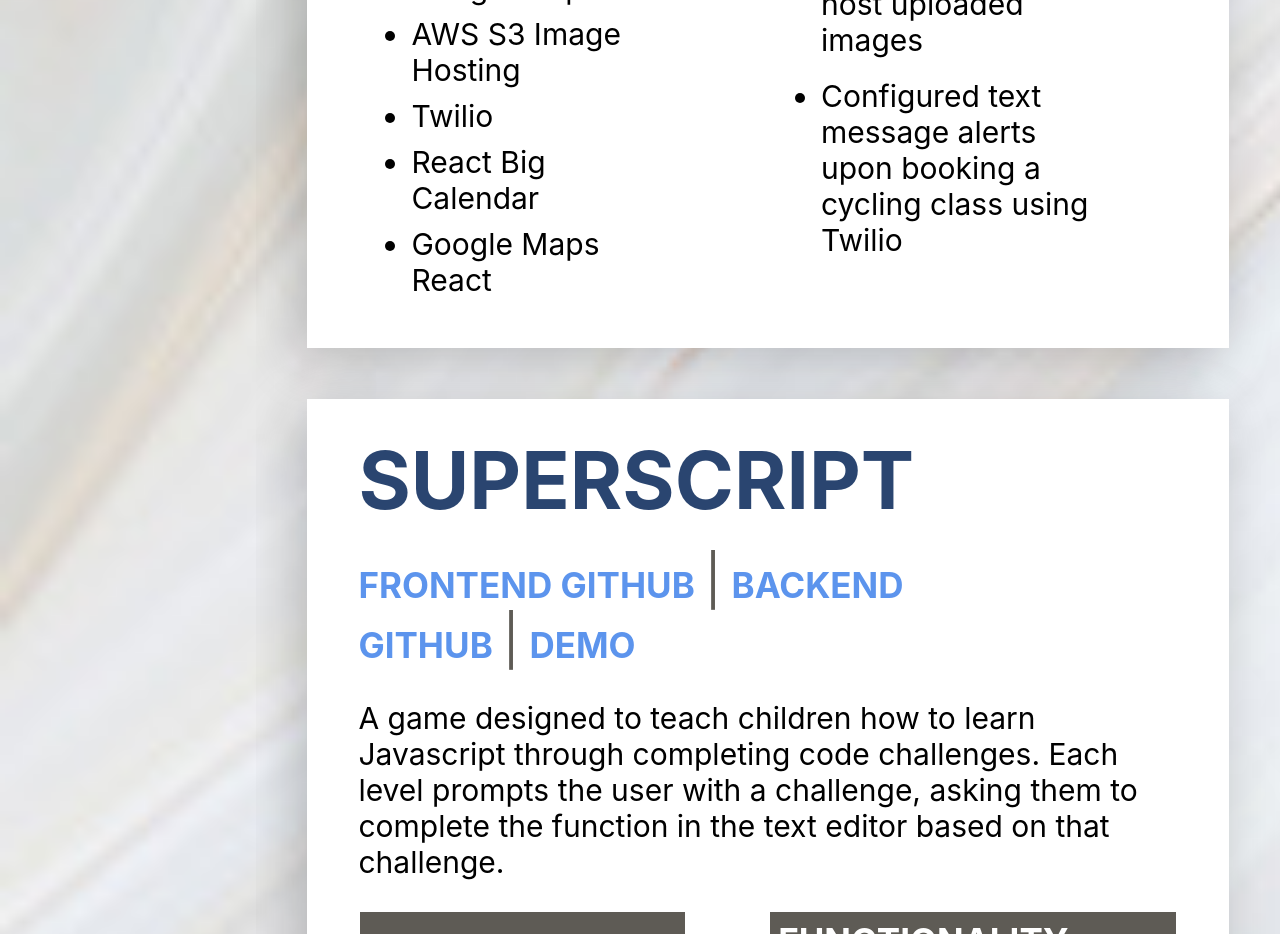
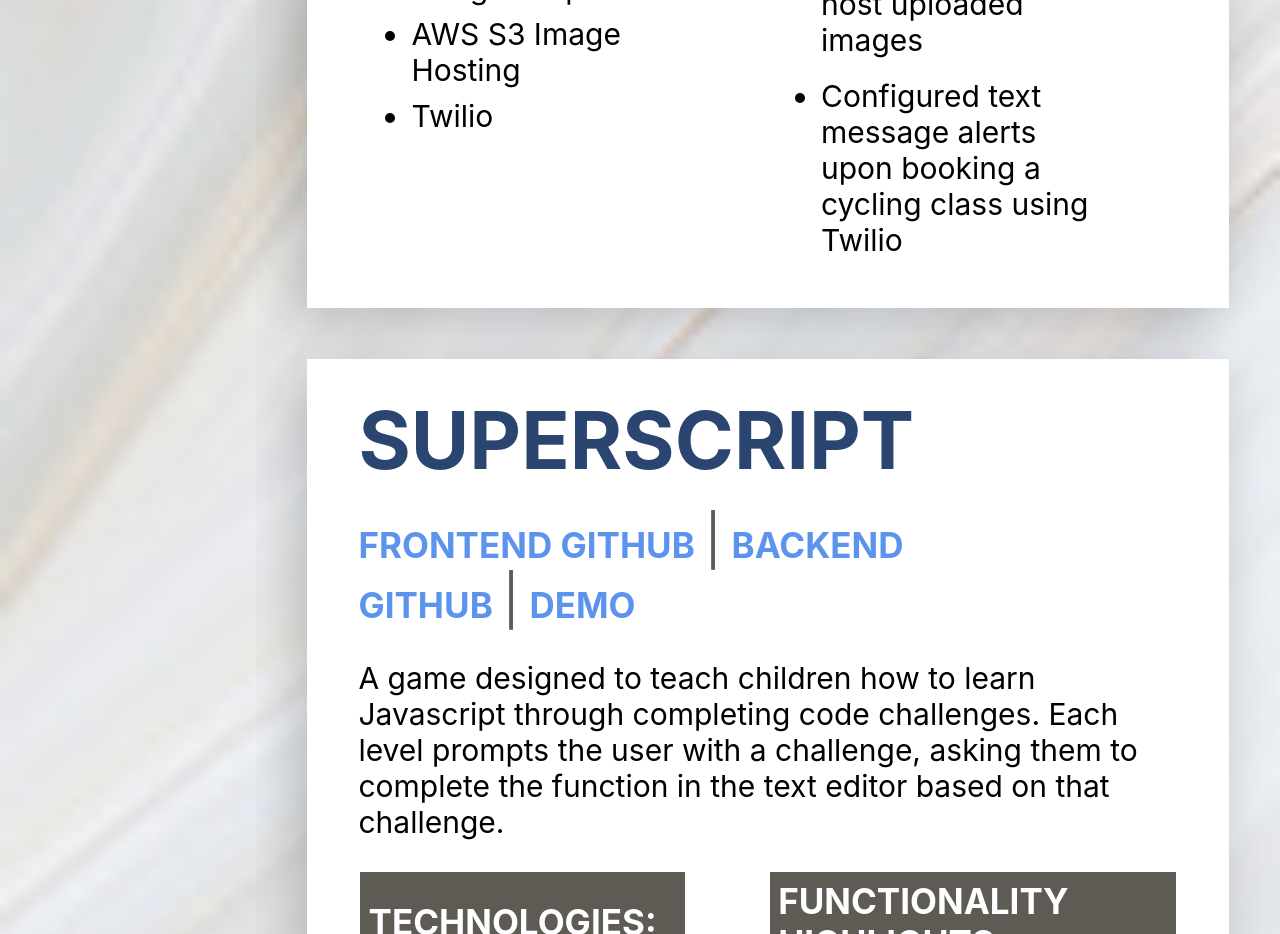
Before and after one commit to sivanadler/sivan-adler-website, a React (Create React App) app: page /projects in a window 1280 px wide. Shown: the part 1120-2054 px from the top of the page. Built offline with nearby package versions, Linux system fonts and the light colour scheme.

Commit message:
edits to project technologies

```diff
--- a/src/Project.js
+++ b/src/Project.js
@@ -18,7 +18,7 @@
             name={'Cycle Source'}
             link={'not yet'}
             description={'The best web application to find, book and manage cycling classes near you. Users can search for studios in their area, follow studios and instructors and book spin classes all in one place.'}
-            technologies={['React', 'Javascript', 'Redux', 'Ruby on Rails', 'Custom CSS', 'Google Maps API', 'AWS S3 Image Hosting', 'Twilio', 'React Big Calendar', 'Google Maps React']}
+            technologies={['React', 'Javascript', 'Redux', 'Ruby on Rails', 'Custom CSS', 'Google Maps API', 'AWS S3 Image Hosting', 'Twilio']}
             accomplishments={['Implemented dynamic Google Maps and Calendar components', 'Used Amazon Web Services (AWS) to host uploaded images', 'Configured text message alerts upon booking a cycling class using Twilio']}
             frontend={'https://github.com/sivanadler/cycle-source-frontend'}
             backend={'https://github.com/sivanadler/cycle-source-backend'}
```
